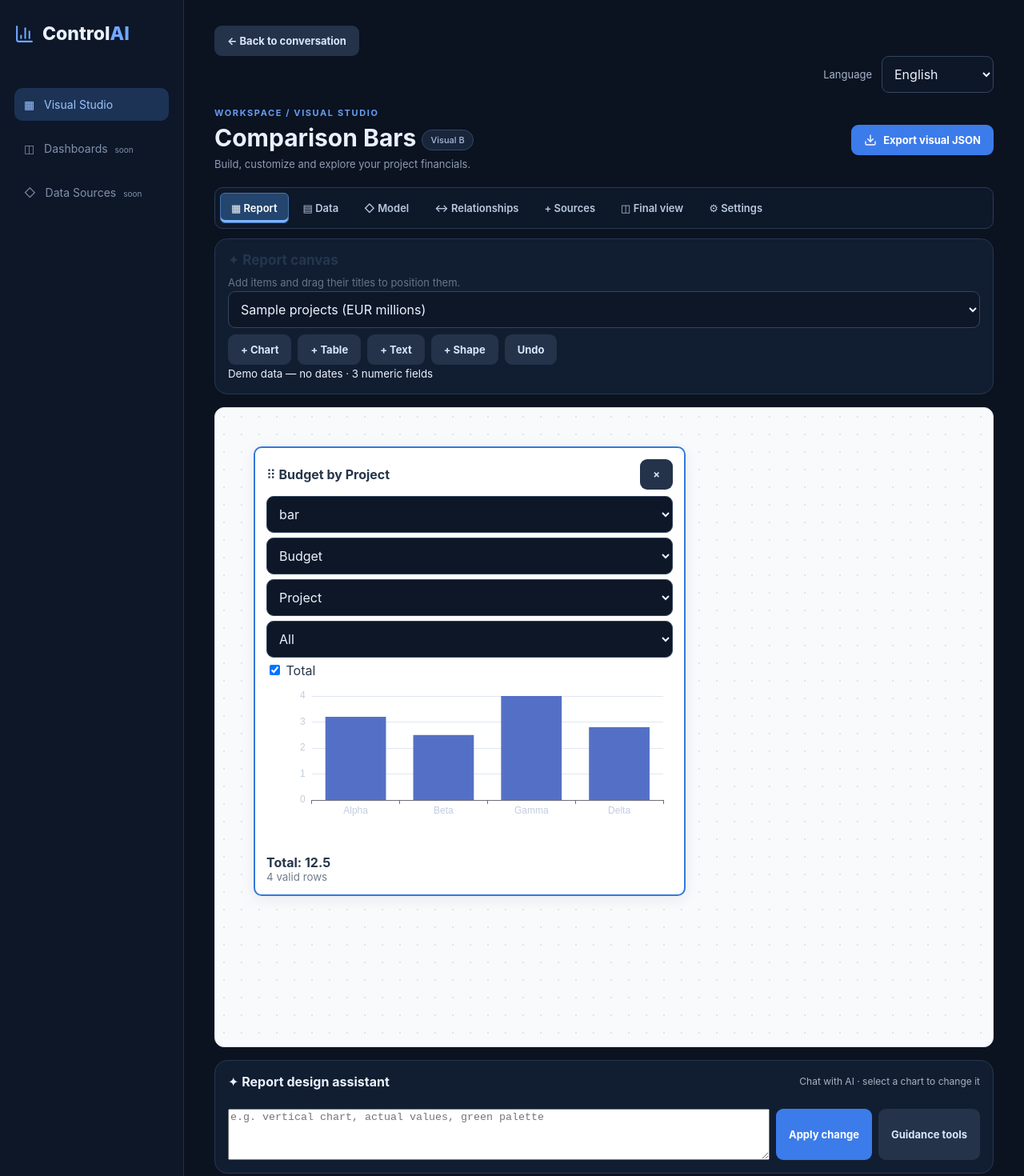
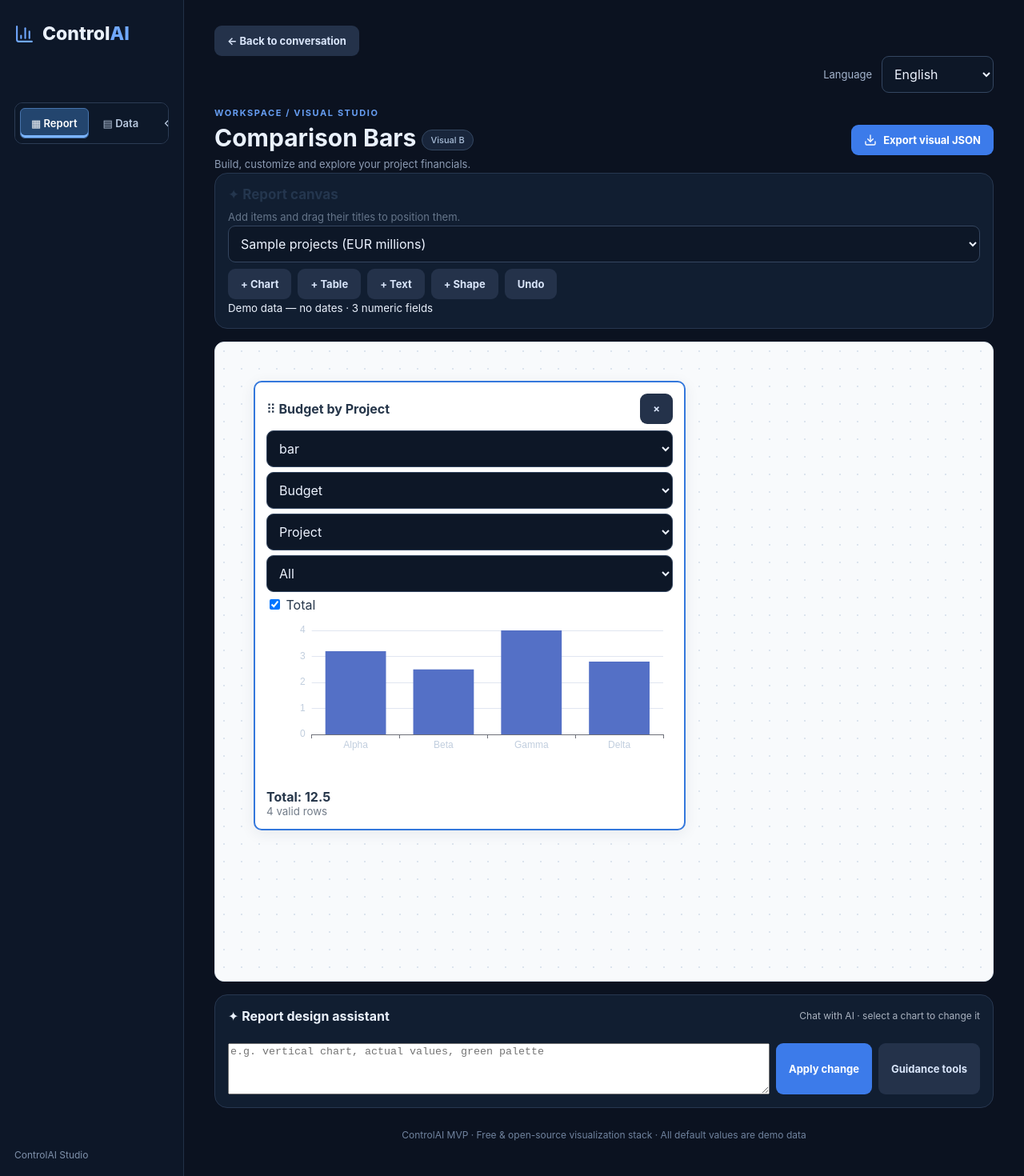
Before and after one commit to arvinazizian/ControlAI, a React (Vite) app: page / in a window 1280 px wide. Shown: the top 1470 px of the page at 80% size. Built offline with nearby package versions, Linux system fonts and the light colour scheme.

Commit message:
Move workspace navigation from report header into left sidebar

```diff
--- a/src/App.tsx
+++ b/src/App.tsx
@@ -121,11 +121,11 @@ export default function App() {
   }
   if(!showWorkspace)return <ChatOnboarding language={language} onLanguageChange={changeLanguage} onOpenWorkspace={answers=>{setConversation(answers);setTab(answers.source?.includes("none")?"report":"sources");setShowWorkspace(true);}}/>;
   return <div className="app">
-    <aside className="sidebar"><div className="brand"><BarChart3 size={25}/><span>Control<span className="accent">AI</span></span></div><div className="nav active">▦ &nbsp; {t("visualStudio")}</div><div className="nav muted">◫ &nbsp; {t("dashboards")} <small>{t("soon")}</small></div><div className="nav muted">◇ &nbsp; {t("dataSources")} <small>{t("soon")}</small></div><div className="sidebottom">MVP v0.1<br/>Local sample data · No cloud connection</div></aside>
+    <aside className="sidebar"><div className="brand"><BarChart3 size={25}/><span>Control<span className="accent">AI</span></span></div>    <nav className="workspace-tabs side-workspace-tabs" aria-label={language==="fa"?"بخش‌های محیط کار":"Workspace sections"}>
+      {([{id:"report",fa:"▦ گزارش",en:"▦ Report"},{id:"data",fa:"▤ داده‌ها",en:"▤ Data"},{id:"model",fa:"◇ نمای مدل",en:"◇ Model"},{id:"relationships",fa:"↔ مدیریت روابط",en:"↔ Relationships"},{id:"sources",fa:"+ فایل‌ها",en:"+ Sources"},{id:"preview",fa:"◫ نمایش نهایی",en:"◫ Final view"},{id:"settings",fa:"⚙ تنظیمات",en:"⚙ Settings"}] as const).map(item=><button key={item.id} className={tab===item.id?"workspace-tab active":"workspace-tab"} onClick={()=>setTab(item.id)} aria-current={tab===item.id?"step":undefined}>{language==="fa"?item.fa:item.en}</button>)}
+    </nav><div className="sidebottom">ControlAI Studio</div></aside>
     <main><button className="secondary" onClick={()=>setShowWorkspace(false)}>{language==="fa"?"← بازگشت به گفت‌وگو":"← Back to conversation"}</button><div className="language-picker"><label htmlFor="language-select">{t("language")}</label><select id="language-select" value={language} onChange={e=>changeLanguage(e.target.value as Language)}><option value="en">English</option><option value="nl">Nederlands</option><option value="fa">فارسی</option><option value="ar">العربية</option><option value="tr">Türkçe</option></select></div><header><div><div className="eyebrow">{t("workspace")}</div><h1>{t("comparison")} <span className="chip">Visual B</span></h1><p>{t("intro")}</p></div><button className="primary" onClick={download}><Download size={16}/> {t("export")}</button></header>
-    <nav className="workspace-tabs" aria-label={language==="fa"?"بخش‌های محیط کار":"Workspace sections"}>
-      {([{id:"report",fa:"▦ گزارش",en:"▦ Report"},{id:"data",fa:"▤ داده‌ها",en:"▤ Data"},{id:"model",fa:"◇ نمای مدل",en:"◇ Model"},{id:"relationships",fa:"↔ مدیریت روابط",en:"↔ Relationships"},{id:"sources",fa:"+ فایل‌ها",en:"+ Sources"},{id:"preview",fa:"◫ نمایش نهایی",en:"◫ Final view"},{id:"settings",fa:"⚙ تنظیمات",en:"⚙ Settings"}] as const).map(item=><button key={item.id} className={tab===item.id?"workspace-tab active":"workspace-tab"} onClick={()=>setTab(item.id)} aria-current={tab===item.id?"step":undefined}>{language==="fa"?item.fa:item.en}</button>)}
-    </nav>
+
     {tab==="report"&&conversation.goal?.length>0&&<section className="conversation-brief" aria-label="Report request">
       <strong>{language==="fa"?"درخواست گزارش شما":"Your report request"}</strong>
       <p>{conversation.goal.join(" · ")} · {conversation.detail?.join(", ")||""} · {conversation.frequency?.join(", ")||""}</p>
```
